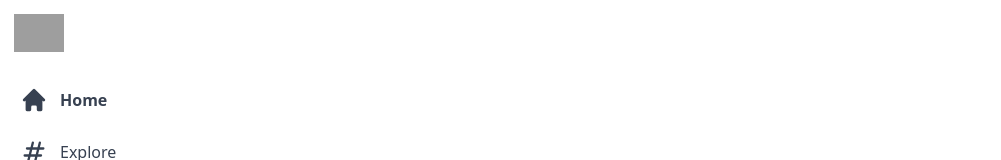
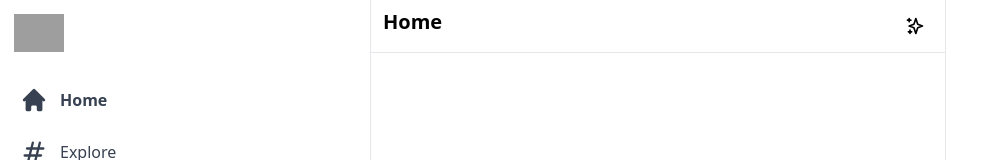
Before and after one commit to host2046/twitter, a Next.js app: page / in a window 1280 px wide. Shown: the top 160 px of the page, without its empty margins (0-1001 px from the left). Built offline with nearby package versions, Linux system fonts and the light colour scheme; grey boxes are pictures that could not be loaded.

Commit message:
createing header

```diff
--- /dev/null
+++ b/components/Feed.js
@@ -0,0 +1,16 @@
+import { SparklesIcon } from "@heroicons/react/outline";
+
+const Feed = () => {
+  return (
+    <div className="xl:ml-[370px] border-l border-r border-gray-200 xl:min-w-[576px] sm:ml-[73px] flex-grow max-w-xl">
+      <div className="flex  py-2 px-3 sticky top-0 z-50 bg-white border-b border-gray-200">
+        <h2 className="text-lg sm:text-xl font-bold cursor-pointer">Home</h2>
+        <div className="flex items-center justify-center px-0  ml-auto w-9 h-9">
+          <SparklesIcon className="h-5" />
+        </div>
+      </div>
+    </div>
+  );
+};
+
+export default Feed;
--- a/pages/index.js
+++ b/pages/index.js
@@ -1,5 +1,6 @@
 import Head from "next/head";
 import Sidebar from "../components/Sidebar";
+import Feed from "../components/Feed";
 
 const index = () => {
   return (
@@ -11,6 +12,7 @@
       </Head>
       <main className="flex min-h-screen max-w-7xl mx-auto ">
         <Sidebar />
+        <Feed />
       </main>
     </div>
   );
--- a/tailwind.config.js
+++ b/tailwind.config.js
@@ -9,6 +9,12 @@
     "./src/**/*.{js,ts,jsx,tsx,mdx}",
   ],
   theme: {
+    screens: {
+      sm: "640px",
+      md: "768px",
+      lg: "1024px",
+      xl: "1280px",
+    },
     extend: {},
   },
   plugins: [],
```
